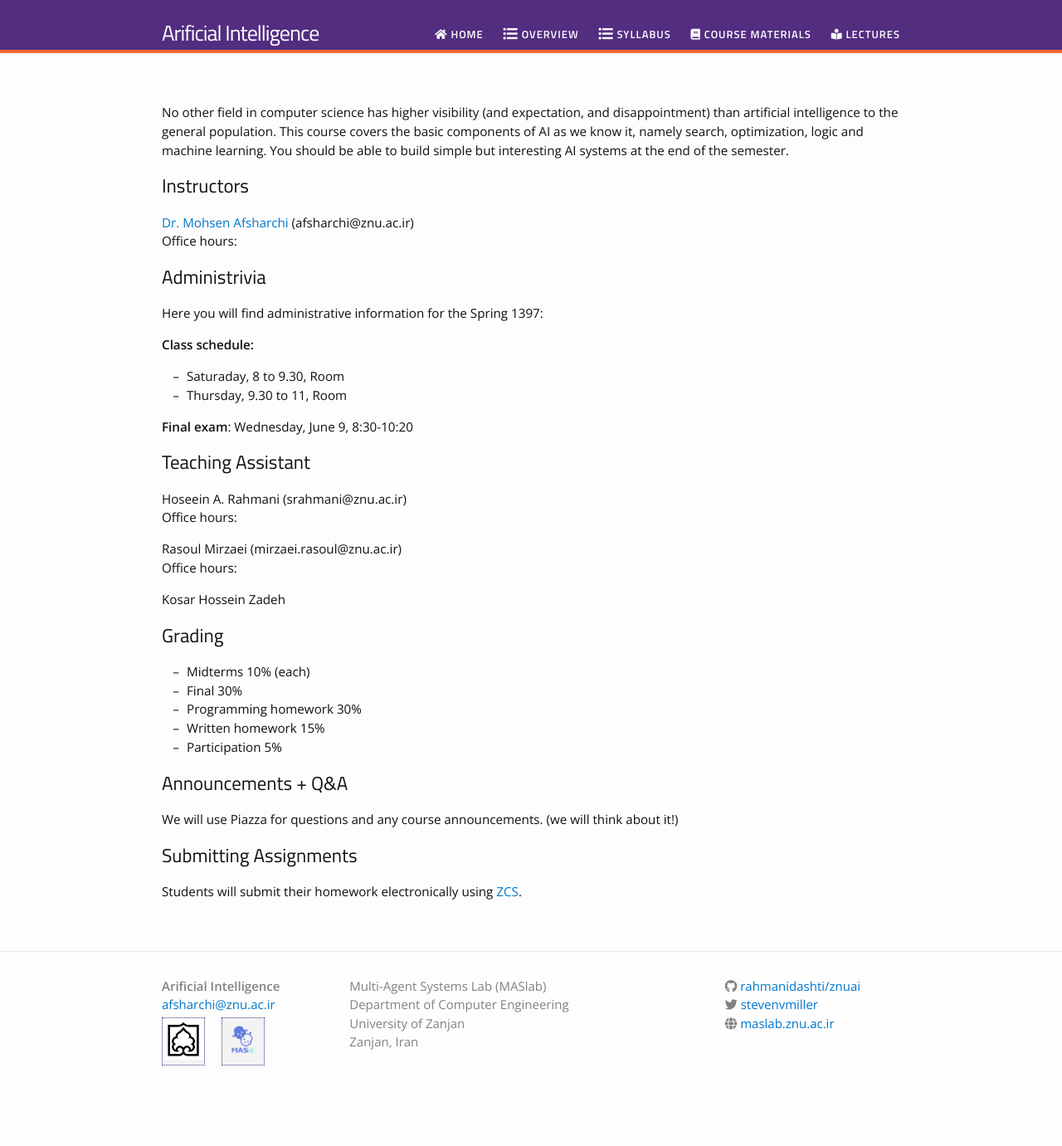
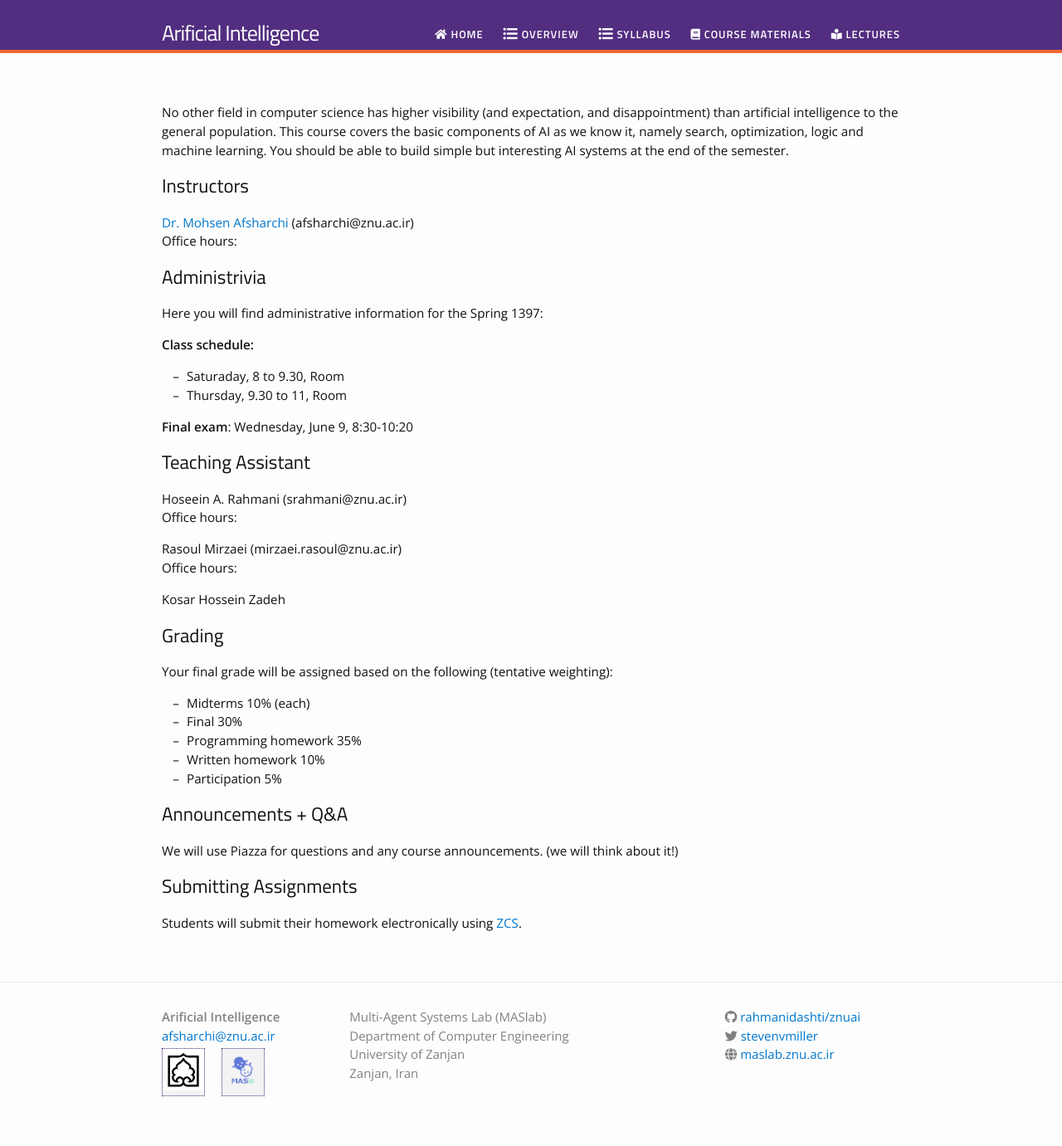
Before and after one commit to rahmanidashti/znuai, a Jekyll site: the page built from overview.md, in a window 1280 px wide. Shown: the whole page at 83% size. Built offline with Jekyll 4.4.1, drawn with Linux system fonts in a browser that asks for light colours; nearby versions of some CDN libraries; our own code applies the rules of GitHub Pages for plain Markdown files; before the commit the page ends 1344 px from its top, so only the background shows below that.

Commit message:
Update overview.md

```diff
--- a/overview.md
+++ b/overview.md
@@ -23,10 +23,11 @@ Office hours:
 Kosar Hossein Zadeh
 
 ## Grading
+Your final grade will be assigned based on the following (tentative weighting):
 - Midterms 10% (each)
 - Final 30%
-- Programming homework 30%
-- Written homework 15%
+- Programming homework 35%
+- Written homework 10%
 - Participation 5%
 
 ## Announcements + Q&A
```
